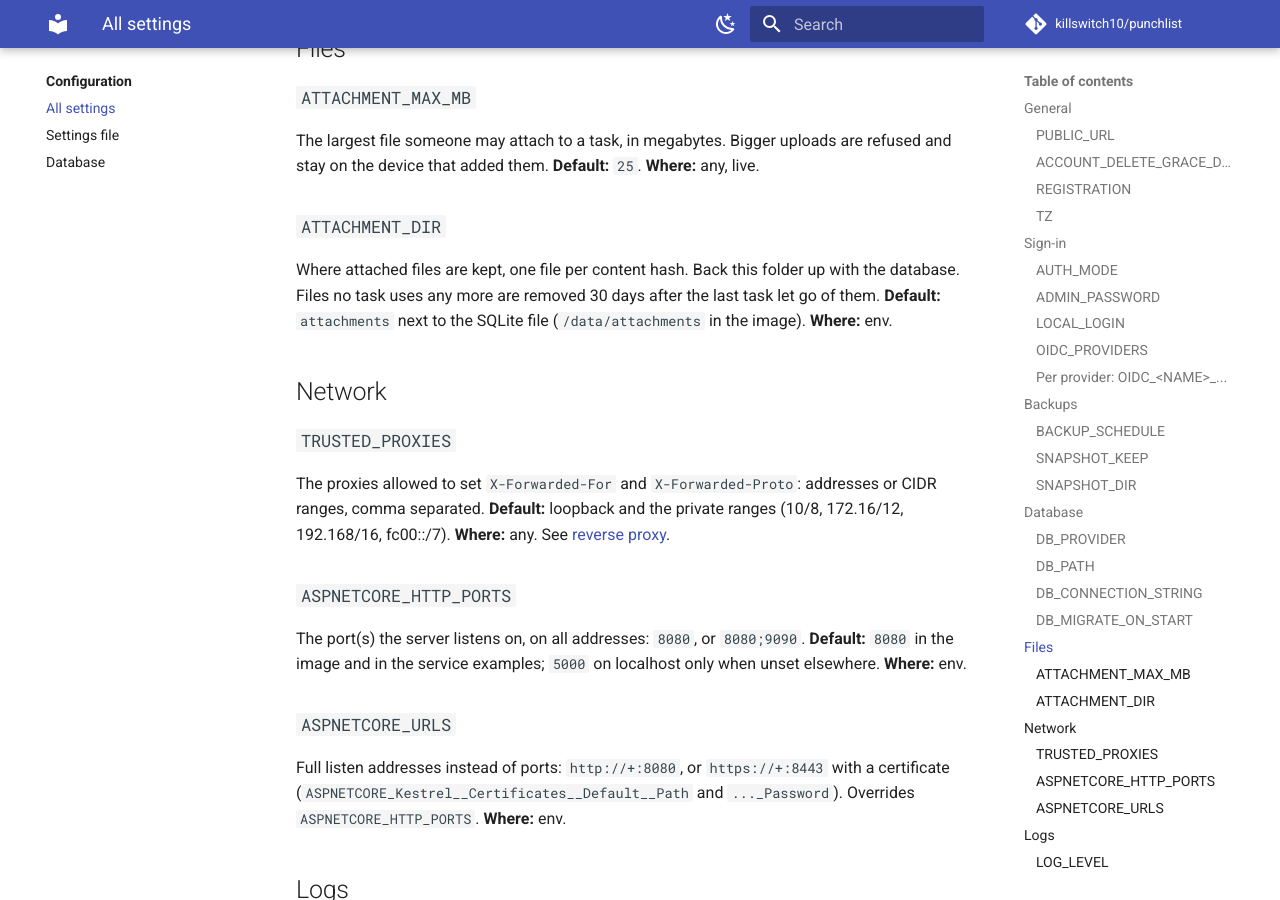
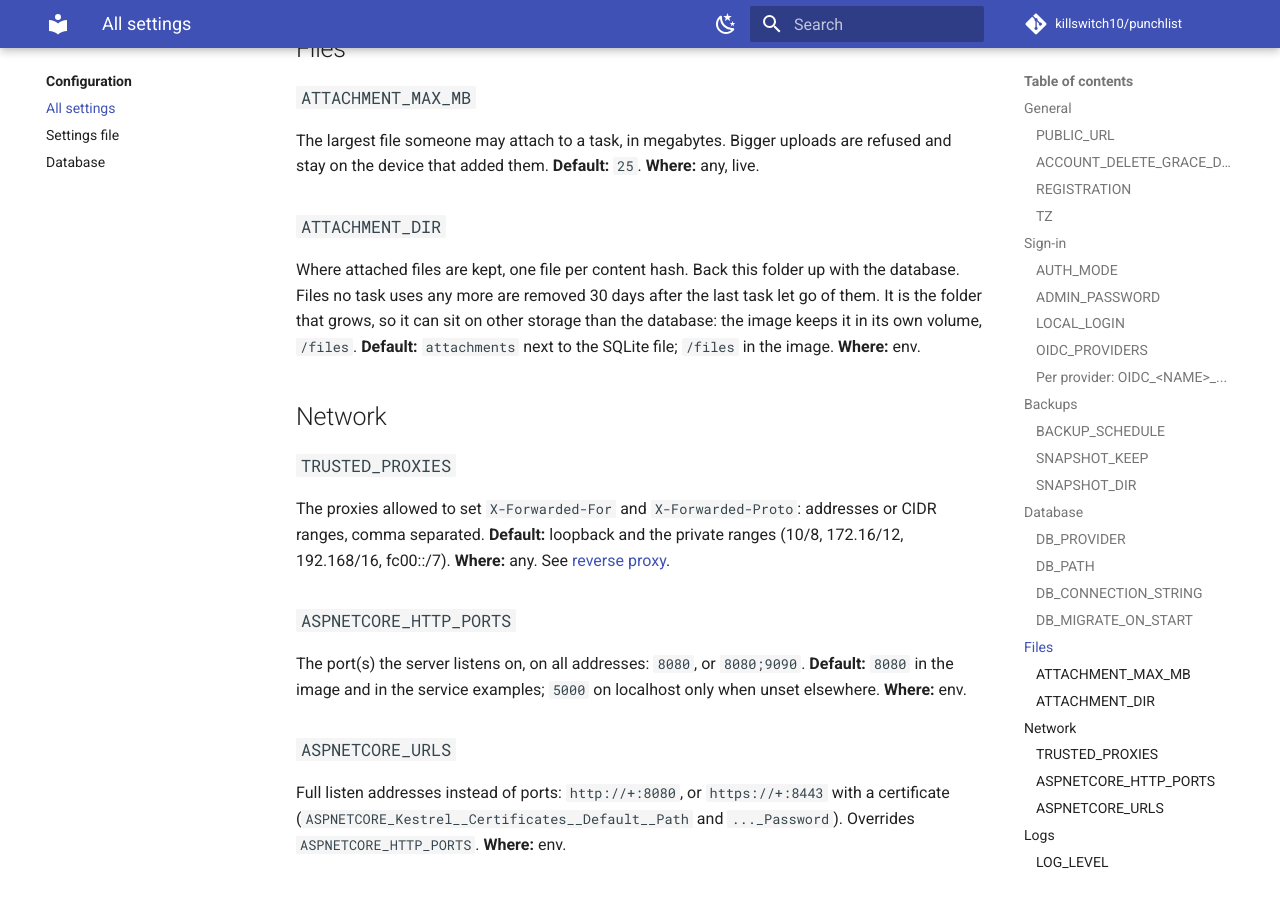
Before and after one commit to KillSwitchIO/PeckList, an MkDocs documentation site: the page built from docs/configuration/reference.md, in a window 1280 px wide and 900 px high, scrolled down 4186 px. Built offline with MkDocs 1.6.1 and Material for MkDocs 9.7.7, drawn with Linux system fonts in a browser that asks for light colours; comment, search, counter and statistics services are not loaded.

Commit message:
feat(docker): attached files in their own /files volume
The image sets ATTACHMENT_DIR=/files and declares it a volume next to
/data, so the folder that grows can be mounted on other storage than
the database. Examples, install, backup and reference docs mount and
describe it; snapshots never held file bytes, so backups name it.

Co-Authored-By: Claude Opus 5.5 <noreply@anthropic.com>

```diff
--- a/docs/configuration/reference.md
+++ b/docs/configuration/reference.md
@@ -136,8 +136,10 @@ on the device that added them. **Default:** `25`. **Where:** any, live.
 ### `ATTACHMENT_DIR`
 
 Where attached files are kept, one file per content hash. Back this folder up with the database.
-Files no task uses any more are removed 30 days after the last task let go of them.
-**Default:** `attachments` next to the SQLite file (`/data/attachments` in the image). **Where:** env.
+Files no task uses any more are removed 30 days after the last task let go of them. It is the
+folder that grows, so it can sit on other storage than the database: the image keeps it in its own
+volume, `/files`. **Default:** `attachments` next to the SQLite file; `/files` in the image.
+**Where:** env.
 
 ## Network
 
```
Also changed, not shown: README.md (+1 -1 lines), docs/faq.md (+2 -1 lines), docs/getting-started/quick-start.md (+1 -1 lines), docs/guides/backups.md (+4 -0 lines), docs/install/docker-compose.md (+3 -2 lines), docs/install/docker.md (+7 -3 lines), 9 other files.
